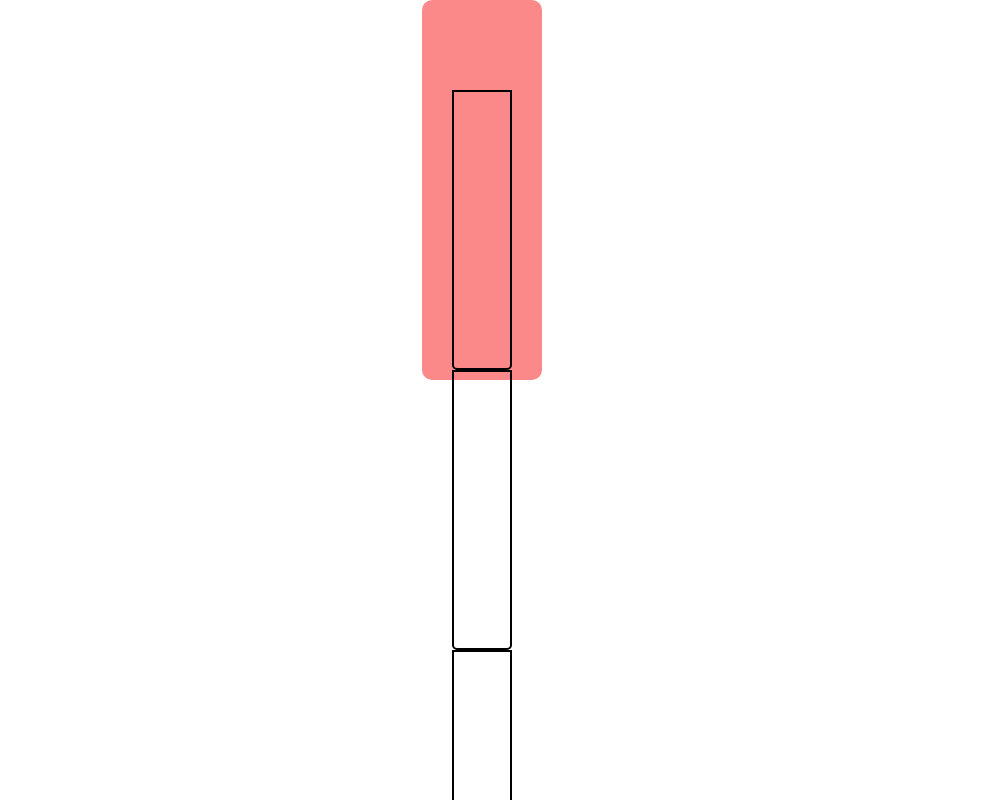
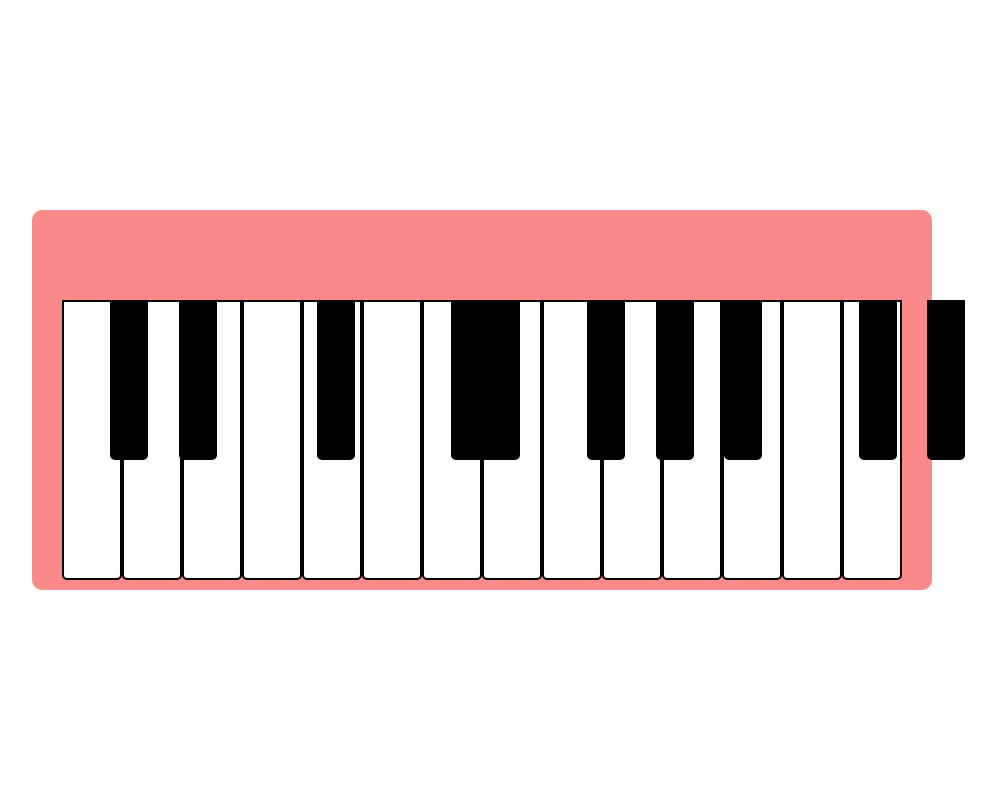
Before and after one commit to ethanswafford/JS-Piano, a plain HTML site: page index.html in a window 1280 px wide. Shown: the top 800 px of the page, without its empty margins (158-1154 px from the left). Drawn offline with Linux system fonts and the light colour scheme.

Commit message:
firstPush

```diff
--- a/style.css
+++ b/style.css
@@ -4,7 +4,7 @@ body {
     display: flex;
     justify-content: center;
     height: 100vh;
-    align-content: center;
+    align-items: center;
 }
 
 #piano {
@@ -18,10 +18,69 @@ body {
     position: relative;
 }
 
+.white-keys {
+    display: flex;
+}
+
+.black-keys {
+    position: relative;
+    display: flex;
+}
+
 .white-key {
     width: 60px;
     height: 280px;
+    background-color: #fff;
     border-radius: 0 0 5px 5px;
     border: solid #000 2px;
     box-sizing: border-box;
 }
+
+.black-key {
+    width: 38px;
+    height: 160px;
+    border-radius: 0 0 5px 5px;
+    box-sizing: border-box;
+    position: absolute;
+    background-color:#000;
+}
+
+.black-key:nth-child(1) {
+    left: 48px;
+}
+
+.black-key:nth-child(2) {
+    left: 117px;
+}
+
+.black-key:nth-child(3) {
+    left: 255px;
+}
+
+.black-key:nth-child(4) {
+    left: 420px;
+}
+
+.black-key:nth-child(5) {
+    left: 389px;
+}
+
+.black-key:nth-child(6) {
+    left: 525px;
+}
+
+.black-key:nth-child(7) {
+    left: 594px;
+}
+
+.black-key:nth-child(8) {
+    left: 662px;
+}
+
+.black-key:nth-child(9) {
+    left: 797px;
+}
+
+.black-key:nth-child(10) {
+    left: 865px;
+}
```
